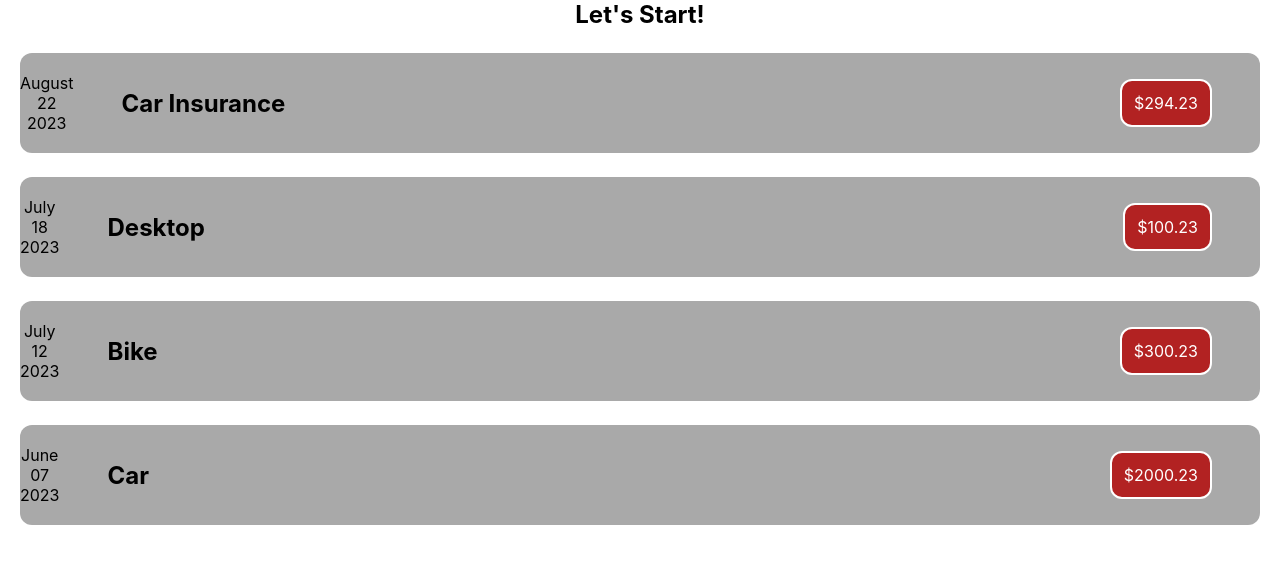
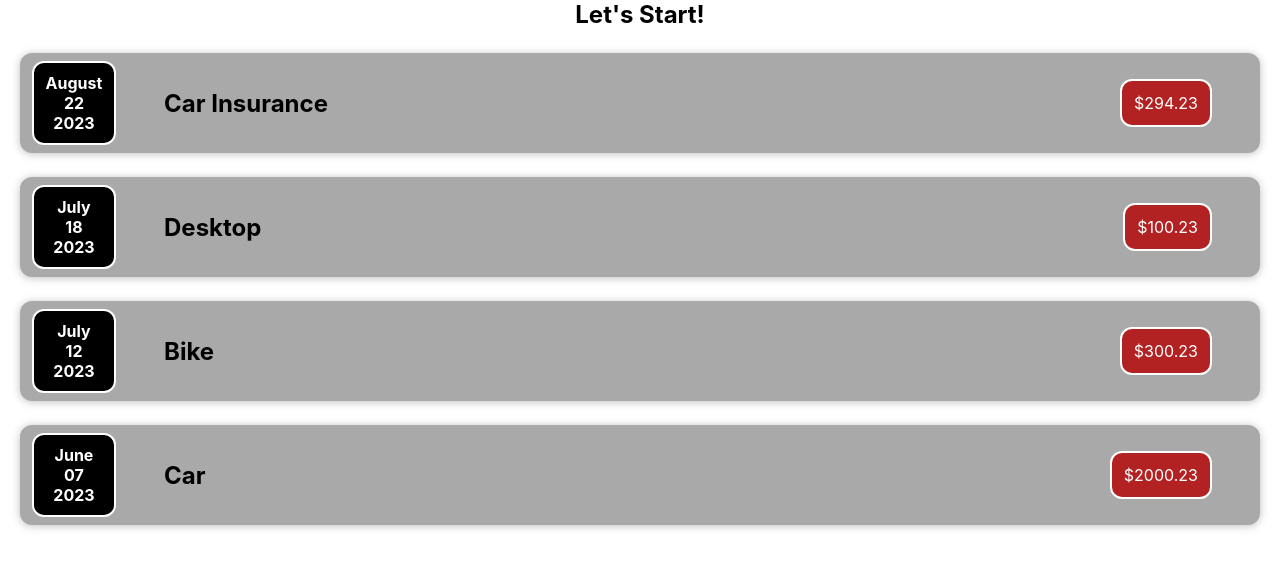
Before and after one commit to adityapratap107/react-project, a React (Create React App) app: page / in a window 1280 px wide. Shown: the top 568 px of the page. Built offline with nearby package versions, Linux system fonts and the light colour scheme.

Commit message:
Multiple components

```diff
--- a/src/App.js
+++ b/src/App.js
@@ -1,6 +1,6 @@
 import logo from "./logo.svg";
 import "./App.css";
-import ExpenseItem from "./components/ExpenseItem";
+import ExpenseItem from "./components/ExpenseItem/ExpenseItem";
 
 function App() {
   const expenses = [
@@ -14,10 +14,10 @@ function App() {
       <h2>Let's Start!</h2>
 
       {/* MULTIPLE PROPS WAY */}
-      {/* <ExpenseItem title={expenses[0].title} amount={expenses[0].price} date={expenses[0].date} />
+      <ExpenseItem title={expenses[0].title} amount={expenses[0].price} date={expenses[0].date} />
       <ExpenseItem title={expenses[1].title} amount={expenses[1].price} date={expenses[1].date} />
       <ExpenseItem title={expenses[2].title} amount={expenses[2].price} date={expenses[2].date} />
-      <ExpenseItem title={expenses[3].title} amount={expenses[3].price} date={expenses[3].date} /> */}
+      <ExpenseItem title={expenses[3].title} amount={expenses[3].price} date={expenses[3].date} />
 
       {/* SINGLE PROP WAY */}
       {/* <ExpenseItem expense={expenses[0]} />
@@ -26,10 +26,10 @@ function App() {
       <ExpenseItem expense={expenses[3]} /> */}
 
       {/* OBJECT DESTRUCTURING WAY */}
-      <ExpenseItem title={expenses[0].title} amount={expenses[0].price} date={expenses[0].date} />
+      {/* <ExpenseItem title={expenses[0].title} amount={expenses[0].price} date={expenses[0].date} />
       <ExpenseItem title={expenses[1].title} amount={expenses[1].price} date={expenses[1].date} />
       <ExpenseItem title={expenses[2].title} amount={expenses[2].price} date={expenses[2].date} />
-      <ExpenseItem title={expenses[3].title} amount={expenses[3].price} date={expenses[3].date} />
+      <ExpenseItem title={expenses[3].title} amount={expenses[3].price} date={expenses[3].date} /> */}
 
     </div>
   );
--- /dev/null
+++ b/src/components/ExpenseDate/ExpenseDate.css
@@ -0,0 +1,13 @@
+.expense_date {
+    background-color: black;
+    border: 2px solid white;
+    border-radius: 12px;
+    height: 80px;
+    width: 80px;
+    color: white;
+    display: flex;
+    flex-direction: column;
+    justify-content: center;
+    margin-left: 12px;
+    font-weight: bold;
+}
--- /dev/null
+++ b/src/components/ExpenseDate/ExpenseDate.js
@@ -0,0 +1,17 @@
+import './ExpenseDate.css';
+
+function ExpenseDate(props) {
+    console.log('expensedate_props',props)
+    const month = props.date.toLocaleString('en-US', {month: 'long'});
+    const day = props.date.toLocaleString('en-US', {day: '2-digit'});
+    const year = props.date.getFullYear();
+    return(
+        <div className="expense_date">
+            <div className="expenseDate_month">{month}</div>
+            <div className="expenseDate_day">{day}</div>
+            <div className="expenseDate_year">{year}</div>
+        </div>
+    )
+}
+
+export default ExpenseDate;
--- a/src/components/ExpenseItem.js
+++ /dev/null
@@ -1,51 +0,0 @@
-import "./ExpenseItem.css";
-
-// function ExpenseItem({title, date, amount}) {
-function ExpenseItem(props) {
-    const month = props.date.toLocaleString('en-US', {month: 'long'});
-    const day = props.date.toLocaleString('en-US', {day: '2-digit'});
-    const year = props.date.getFullYear();
-
-  return (
-    // <div className="expense-item">
-    //     <div className=''>{props.date.toISOString()}</div>
-    //     <div className='expense-description'>
-    //         <h2>{props.title}</h2>
-    //         <div className='expense-price'>${props.amount}</div>
-    //     </div>
-    // </div>
-
-    // Alternative way
-    // <div className="expense-item">
-    //     <div className=''>{props.expense.date.toISOString()}</div>
-    //     <div className='expense-description'>
-    //         <h2>{props.expense.title}</h2>
-    //         <div className='expense-price'>${props.expense.price}</div>
-    //     </div>
-    // </div>
-
-    // OBJECT DESTRUCTURING WAY
-    // <div className="expense-item">
-    //   <div className="">{date.toISOString()}</div>
-    //   <div className="expense-description">
-    //     <h2>{title}</h2>
-    //     <div className="expense-price">${amount}</div>
-    //   </div>
-    // </div>
-
-    // Adding normal javascript logic to component
-    <div className="expense-item">
-      <div className="">
-        <div>{month}</div>
-        <div>{day}</div>
-        <div>{year}</div>
-      </div>
-      <div className="expense-description">
-        <h2>{props.title}</h2>
-        <div className="expense-price">${props.amount}</div>
-      </div>
-    </div>
-  );
-}
-
-export default ExpenseItem;
--- /dev/null
+++ b/src/components/ExpenseItem/ExpenseItem.js
@@ -0,0 +1,71 @@
+import "./ExpenseItem.css";
+import ExpenseDate from "../ExpenseDate/ExpenseDate";
+import Card from "../card/Card";
+// function ExpenseItem({title, date, amount}) {
+function ExpenseItem(props) {
+
+    // const month = props.date.toLocaleString('en-US', {month: 'long'});
+    // const day = props.date.toLocaleString('en-US', {day: '2-digit'});
+    // const year = props.date.getFullYear();
+
+  return (
+    // <div className="expense-item">
+    //     <div className=''>{props.date.toISOString()}</div>
+    //     <div className='expense-description'>
+    //         <h2>{props.title}</h2>
+    //         <div className='expense-price'>${props.amount}</div>
+    //     </div>
+    // </div>
+
+    // Alternative way
+    // <div className="expense-item">
+    //     <div className=''>{props.expense.date.toISOString()}</div>
+    //     <div className='expense-description'>
+    //         <h2>{props.expense.title}</h2>
+    //         <div className='expense-price'>${props.expense.price}</div>
+    //     </div>
+    // </div>
+
+    // OBJECT DESTRUCTURING WAY
+    // <div className="expense-item">
+    //   <div className="">{date.toISOString()}</div>
+    //   <div className="expense-description">
+    //     <h2>{title}</h2>
+    //     <div className="expense-price">${amount}</div>
+    //   </div>
+    // </div>
+
+    // Adding normal javascript logic to component
+    // <div className="expense-item">
+    //   <div className="">
+    //     <div>{month}</div>
+    //     <div>{day}</div>
+    //     <div>{year}</div>
+    //   </div>
+    //   <div className="expense-description">
+    //     <h2>{props.title}</h2>
+    //     <div className="expense-price">${props.amount}</div>
+    //   </div>
+    // </div>
+
+    //  using multiple components
+  //   <div className="expense-item">
+  //   <ExpenseDate date={props.date}/>
+  //   <div className="expense-description">
+  //     <h2>{props.title}</h2>
+  //     <div className="expense-price">${props.amount}</div>
+  //   </div>
+  // </div>
+
+    // using card component
+  <Card className="expense-item">
+    <ExpenseDate date={props.date}/>
+    <div className="expense-description">
+      <h2>{props.title}</h2>
+      <div className="expense-price">${props.amount}</div>
+    </div>
+  </Card>
+  );
+}
+
+export default ExpenseItem;
--- /dev/null
+++ b/src/components/card/Card.css
@@ -0,0 +1,9 @@
+.card {
+    border-radius: 12px;
+    box-shadow: 0 1px 8px rgba(0,0,0,0.25);
+    height: 100px;
+    margin: 0px 20px 0px 20px;
+    display: flex;
+    align-items: center;
+    margin-top: 24px;
+}
--- /dev/null
+++ b/src/components/card/Card.js
@@ -0,0 +1,9 @@
+import './Card.css';
+
+function Card(props) {
+    const classes = 'card ' + props.className;
+    // return <div className='card'>{props.children}</div>;
+    return <div className={classes}>{props.children}</div>;
+};
+
+export default Card;
```
Also changed, not shown: src/components/ExpenseItem/ExpenseItem.css (renamed from src/components/ExpenseItem.css).
